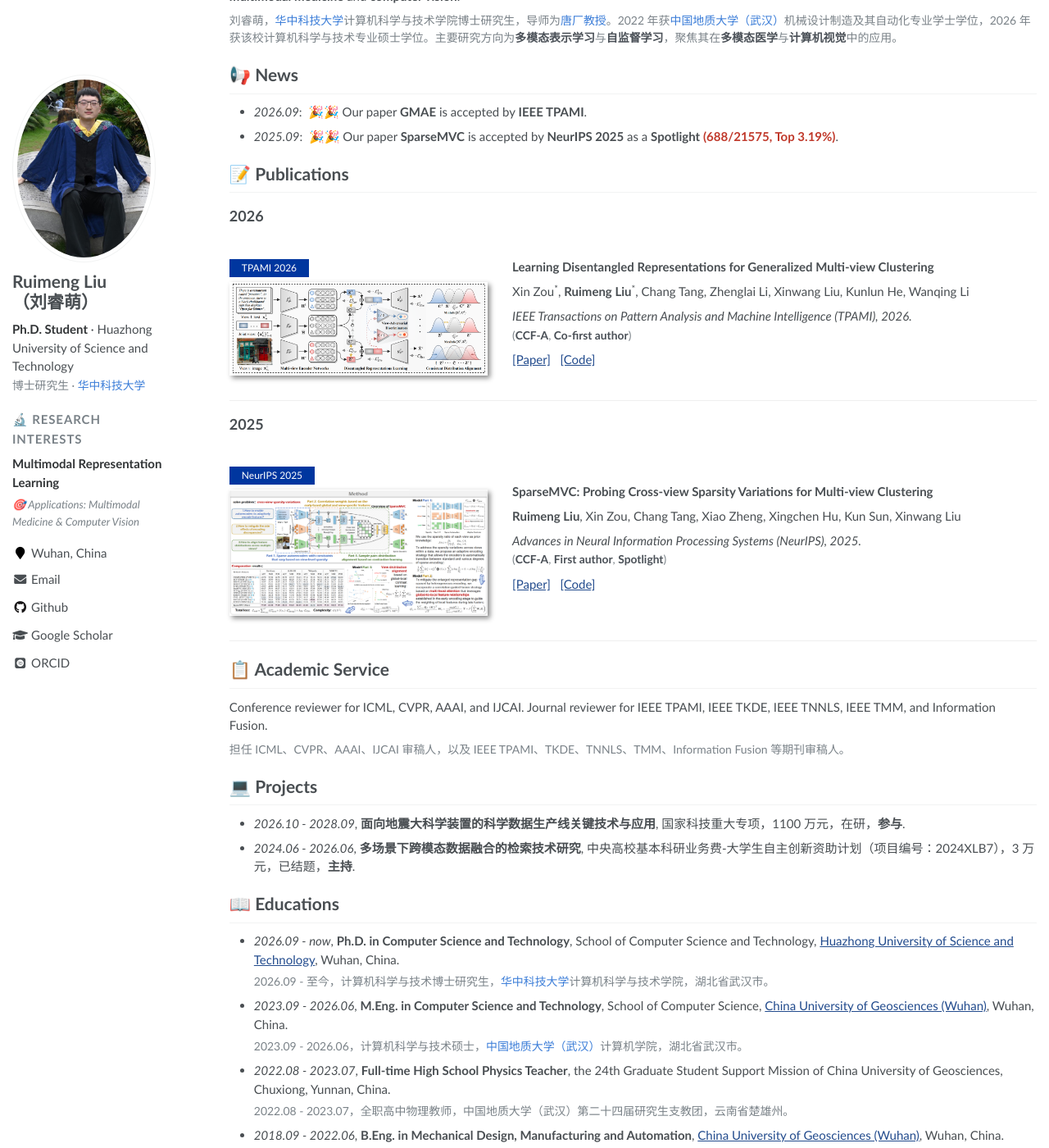
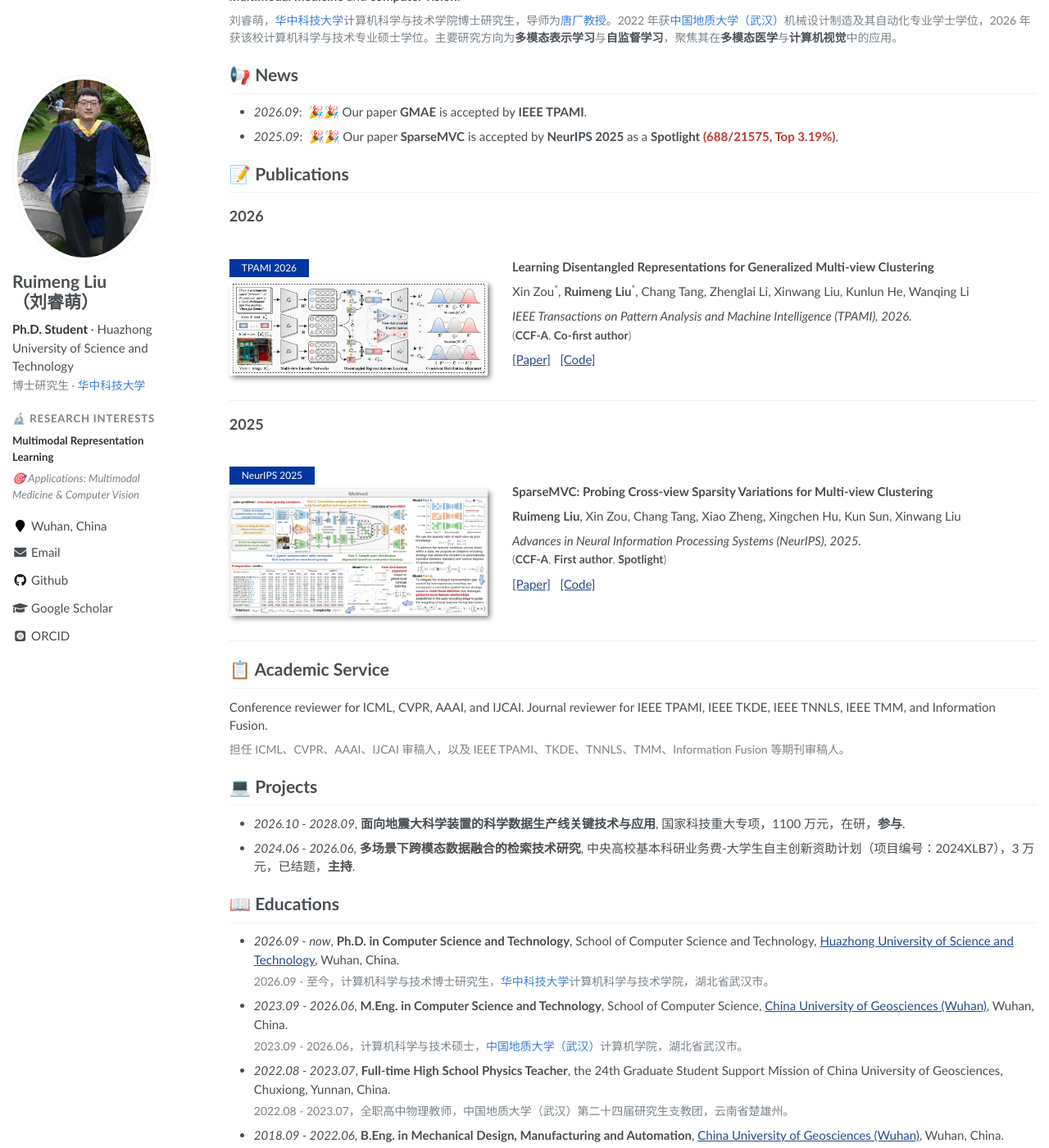
Before and after one commit to cleste-pome/cleste-pome.github.io, a Jekyll site: the page built from _pages/about.md, in a window 1280 px wide and 1400 px high, scrolled down 243 px. Shown: the whole window at 82% size. Built offline with Jekyll 4.4.1, drawn with Linux system fonts in a browser that asks for light colours; some web fonts are replaced.

Commit message:
Unify sidebar research block font size to .88em

```diff
--- a/_includes/head.html
+++ b/_includes/head.html
@@ -12,7 +12,7 @@
 
 <!-- For all browsers -->
 <!-- ?v= 用于破缓存。改了样式后把版本号 +1，否则浏览器会继续用旧的 main.css -->
-<link rel="stylesheet" href="assets/css/main.css?v=6">
+<link rel="stylesheet" href="assets/css/main.css?v=7">
 
 <meta http-equiv="cleartype" content="on">
 <head>
--- a/_sass/_sidebar.scss
+++ b/_sass/_sidebar.scss
@@ -185,13 +185,15 @@
     font-weight: 700;
     text-transform: uppercase;
     letter-spacing: .06em;
-    // 字号与下面的研究方向保持一致（原来是 .72em，比正文小一截）
-    font-size: 1em;
+    // 与下面两行统一为 .88em（原来 .72em）
+    font-size: .88em;
     color: $gray;
     margin-bottom: .45em;
   }
 
   .author__research-list {
+    font-size: .88em;   // 与标签行、Applications 行统一字号
+
     strong {
       color: $darker-gray;
       font-weight: 700;
```
